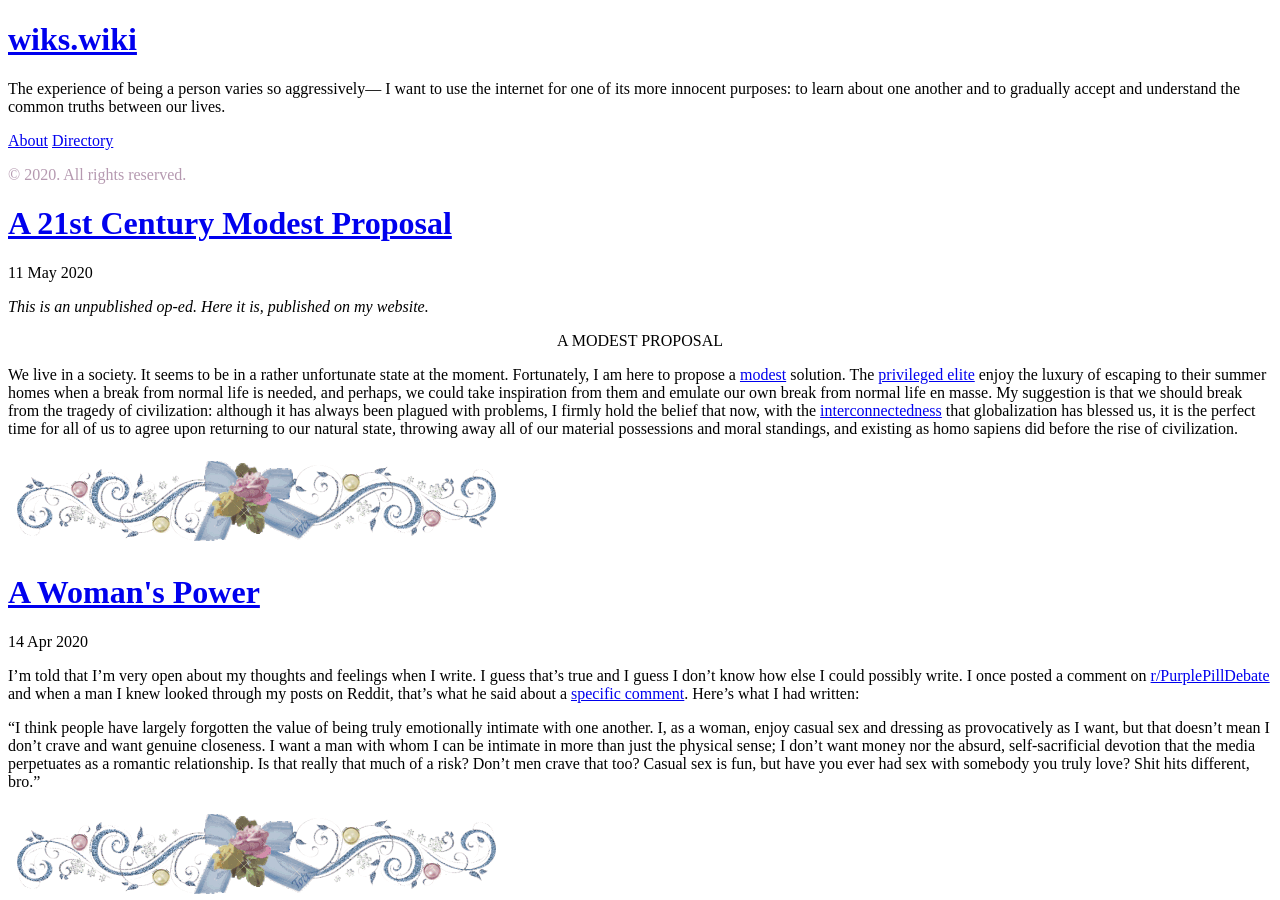
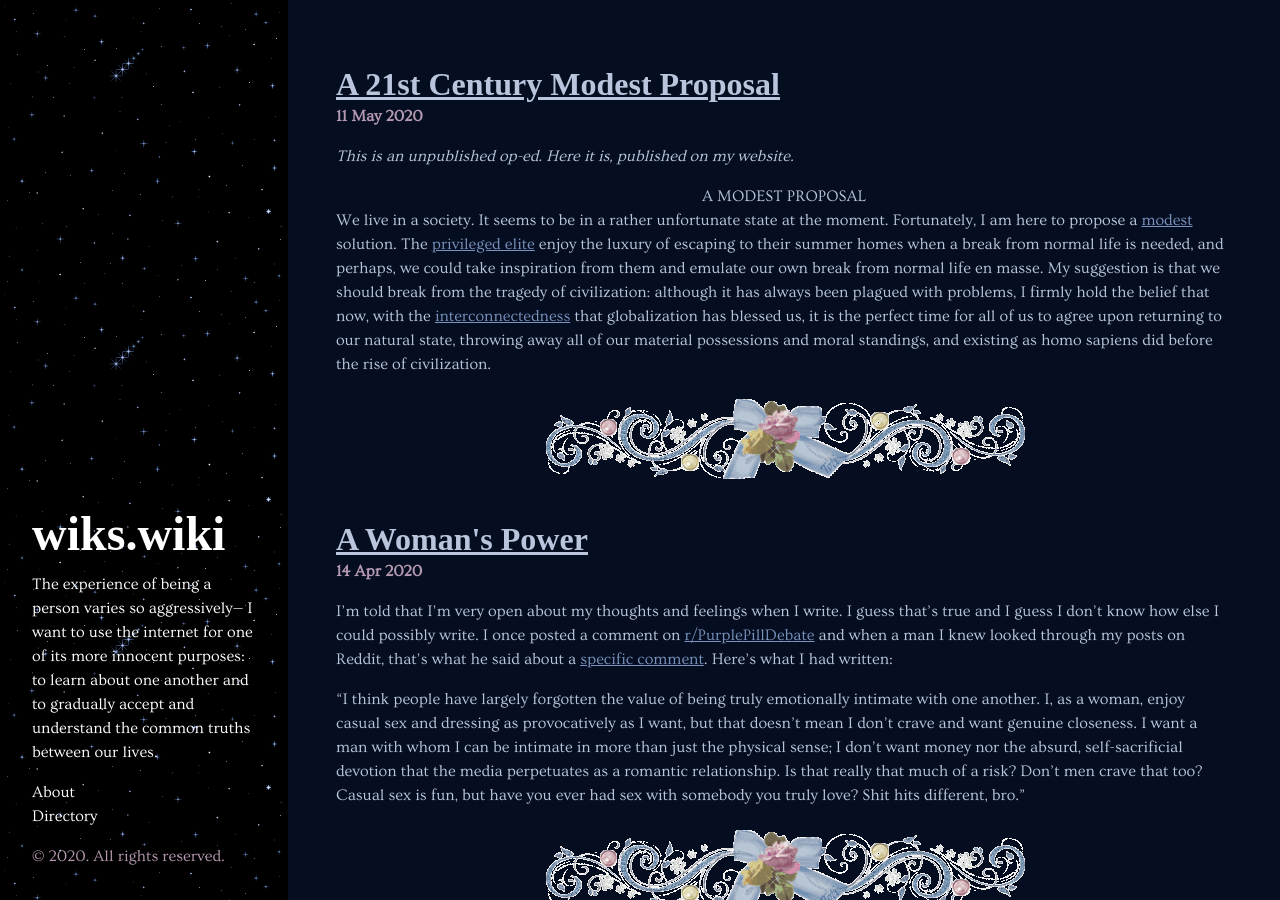
Before and after one commit to w1k5/w1k5.blog, a Jekyll site: the page built from index.html, in a window 1280 px wide and 900 px high. Built offline with Jekyll 4.4.1, drawn with Linux system fonts in a browser that asks for light colours; some web fonts are replaced; the list of posts is cut into pages by our own code; comment, search, counter and statistics services are not loaded.

Commit message:
Update head.html

```diff
--- a/_includes/head.html
+++ b/_includes/head.html
@@ -15,9 +15,9 @@
   </title>
 
   <!-- CSS -->
-  <link rel="stylesheet" href="w1k5.github.io/public/css/poole.css">
-  <link rel="stylesheet" href="w1k5.github.io/public/css/syntax.css">
-  <link rel="stylesheet" href="w1k5.github.io/public/css/hyde.css">
+  <link rel="stylesheet" href="public/css/poole.css">
+  <link rel="stylesheet" href="public/css/syntax.css">
+  <link rel="stylesheet" href="public/css/hyde.css">
 
   <!-- Icons -->
 <link rel="shortcut icon" href="{{ site.baseurl }}public/favicon.png">
```
